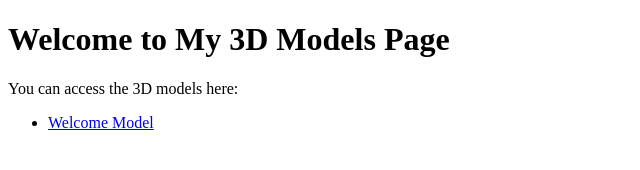
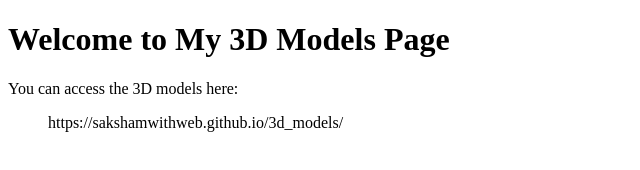
Before and after one commit to sakshamwithweb/3d_models, a plain HTML site: page index.html in a window 1280 px wide. Shown: the whole page, without its empty margins (0-640 px from the left). Drawn offline with Linux system fonts and the light colour scheme.

```diff
--- a/index.html
+++ b/index.html
@@ -9,8 +9,7 @@
     <h1>Welcome to My 3D Models Page</h1>
     <p>You can access the 3D models here:</p>
     <ul>
-        <li><a href="welcome(c).glb">Welcome Model</a></li>
-        <!-- Add more models as needed -->
+        <p>https://sakshamwithweb.github.io/3d_models/</p>
     </ul>
 </body>
 </html>
```
